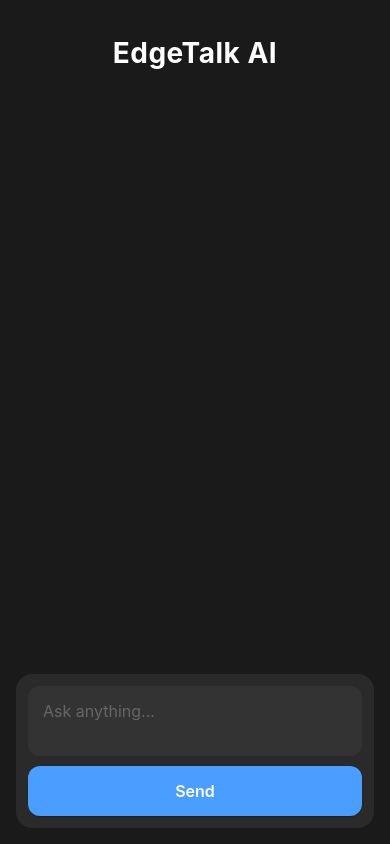
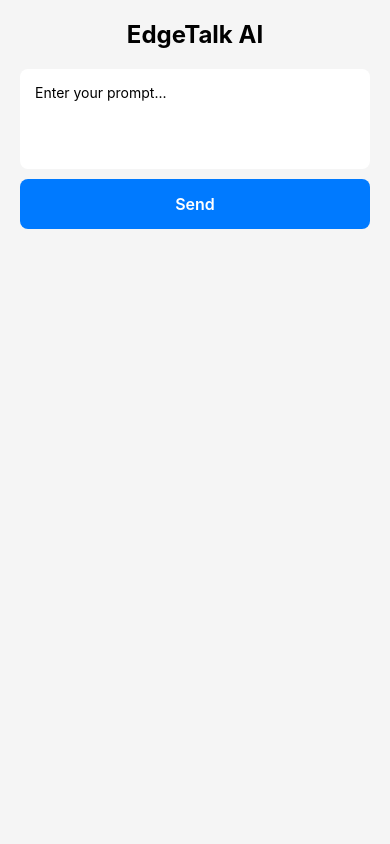
Before and after one commit to JoonasSal/we-have-gpt-at-home, a React Native app in the folder EdgeTalk/: screen / in a window 390 px wide. Built offline with nearby package versions, Linux system fonts and the light colour scheme.

Commit message:
Revert "Divided app into components and relocated styles to own file"
This reverts commit 82e1ec6243bf60ad6767e9d223d0e2f544a89bdb.

```diff
--- a/EdgeTalk/App.js
+++ b/EdgeTalk/App.js
@@ -1,11 +1,17 @@
 import React, { useState } from 'react';
-import { View, SafeAreaView } from 'react-native';
-import { API_URL } from '@env';
-import styles from './src/styles/AppStyles';
+import {
+  View,
+  Text,
+  TextInput,
+  TouchableOpacity,
+  StyleSheet,
+  ActivityIndicator,
+  ScrollView,
+  SafeAreaView
+} from 'react-native';
 
-import Header from './src/components/Header';
-import ResponseList from './src/components/ResponseList';
-import PromptInput from './src/components/PromptInput';
+// You might want to store this in a config file or environment variable
+const API_URL = 'http://192.168.1.223:5000/generate';
 
 const App = () => {
   const [prompt, setPrompt] = useState('');
@@ -45,18 +51,94 @@ const App = () => {
 
   return (
     <SafeAreaView style={styles.container}>
-      <View style={styles.mainContainer}>
-        <Header />
-        <ResponseList error={error} response={response} />
-        <PromptInput
-          prompt={prompt}
-          setPrompt={setPrompt}
-          loading={loading}
-          onSubmit={fetchResponse}
-        />
-      </View>
+      <ScrollView contentContainerStyle={styles.scrollContent}>
+        <Text style={styles.title}>EdgeTalk AI</Text>
+
+        <View style={styles.inputContainer}>
+          <TextInput
+            style={styles.input}
+            placeholder="Enter your prompt..."
+            value={prompt}
+            onChangeText={setPrompt}
+            multiline
+          />
+
+          <TouchableOpacity
+            style={styles.button}
+            onPress={fetchResponse}
+            disabled={loading}
+          >
+            {loading ? (
+              <ActivityIndicator color="#fff" />
+            ) : (
+              <Text style={styles.buttonText}>Send</Text>
+            )}
+          </TouchableOpacity>
+        </View>
+
+        {error ? (
+          <Text style={styles.error}>{error}</Text>
+        ) : null}
+
+        {response ? (
+          <View style={styles.responseContainer}>
+            <Text style={styles.responseText}>{response}</Text>
+          </View>
+        ) : null}
+      </ScrollView>
     </SafeAreaView>
   );
 };
 
+const styles = StyleSheet.create({
+  container: {
+    flex: 1,
+    backgroundColor: '#f5f5f5',
+  },
+  scrollContent: {
+    padding: 20,
+  },
+  title: {
+    fontSize: 24,
+    fontWeight: 'bold',
+    textAlign: 'center',
+    marginBottom: 20,
+  },
+  inputContainer: {
+    marginBottom: 20,
+  },
+  input: {
+    backgroundColor: '#fff',
+    borderRadius: 8,
+    padding: 15,
+    marginBottom: 10,
+    minHeight: 100,
+    textAlignVertical: 'top',
+  },
+  button: {
+    backgroundColor: '#007AFF',
+    borderRadius: 8,
+    padding: 15,
+    alignItems: 'center',
+  },
+  buttonText: {
+    color: '#fff',
+    fontSize: 16,
+    fontWeight: '600',
+  },
+  error: {
+    color: 'red',
+    marginBottom: 10,
+  },
+  responseContainer: {
+    backgroundColor: '#fff',
+    borderRadius: 8,
+    padding: 15,
+  },
+  responseText: {
+    fontSize: 16,
+    lineHeight: 24,
+  },
+});
+
 export default App;
--- a/EdgeTalk/babel.config.js
+++ /dev/null
@@ -1,16 +0,0 @@
-module.exports = function(api) {
-  api.cache(true);
-  return {
-    presets: ['babel-preset-expo'],
-    plugins: [
-      ["module:react-native-dotenv", {
-        "moduleName": "@env",
-        "path": ".env",
-        "blacklist": null,
-        "whitelist": null,
-        "safe": false,
-        "allowUndefined": true
-      }]
-    ]
-  };
-};
--- a/EdgeTalk/src/components/Header.js
+++ /dev/null
@@ -1,9 +0,0 @@
-import React from 'react';
-import { Text } from 'react-native';
-import styles from '../styles/AppStyles';
-
-const Header = () => (
-  <Text style={styles.title}>EdgeTalk AI</Text>
-);
-
-export default Header;
--- a/EdgeTalk/src/components/PromptInput.js
+++ /dev/null
@@ -1,53 +0,0 @@
-import React from 'react';
-import {
-  View,
-  TextInput,
-  TouchableOpacity,
-  Text,
-  ActivityIndicator,
-  KeyboardAvoidingView,
-  Platform,
-  Keyboard
-} from 'react-native';
-import styles, { colors } from '../styles/AppStyles';
-
-const PromptInput = ({ prompt, setPrompt, loading, onSubmit }) => {
-  const InputContainer = ({ children }) => (
-    <View style={styles.inputContainer}>
-      <TextInput
-        style={styles.input}
-        placeholder="Ask anything..."
-        placeholderTextColor={colors.placeholder}
-        value={prompt}
-        onChangeText={setPrompt}
-        multiline
-      />
-
-      <TouchableOpacity
-        style={[styles.button, loading && styles.buttonDisabled]}
-        onPress={() => {
-          Keyboard.dismiss();
-          onSubmit();
-        }}
-        disabled={loading}
-      >
-        {loading ? (
-          <ActivityIndicator color={colors.text} />
-        ) : (
-          <Text style={styles.buttonText}>Send</Text>
-        )}
-      </TouchableOpacity>
-      {children}
-    </View>
-  );
-
-  return Platform.OS === 'ios' ? (
-    <KeyboardAvoidingView behavior="padding">
-      <InputContainer />
-    </KeyboardAvoidingView>
-  ) : (
-    <InputContainer />
-  );
-};
-
-export default PromptInput;
--- a/EdgeTalk/src/components/ResponseList.js
+++ /dev/null
@@ -1,23 +0,0 @@
-import React from 'react';
-import { ScrollView, View, Text } from 'react-native';
-import styles from '../styles/AppStyles';
-
-const ResponseList = ({ error, response }) => (
-  <ScrollView
-    style={styles.responseScroll}
-    contentContainerStyle={styles.responseScrollContent}
-    keyboardShouldPersistTaps="handled"
-  >
-    {error ? (
-      <Text style={styles.error}>{error}</Text>
-    ) : null}
-
-    {response ? (
-      <View style={styles.responseContainer}>
-        <Text style={styles.responseText}>{response}</Text>
-      </View>
-    ) : null}
-  </ScrollView>
-);
-
-export default ResponseList;
--- a/EdgeTalk/src/styles/AppStyles.js
+++ /dev/null
@@ -1,104 +0,0 @@
-import { StyleSheet, Platform, StatusBar } from 'react-native';
-
-export const colors = {
-  background: '#1A1A1A',
-  surface: '#2A2A2A',
-  input: '#333333',
-  primary: '#4A9EFF',
-  primaryDisabled: '#2A5A8F',
-  error: '#FF6B6B',
-  text: '#FFFFFF',
-  placeholder: '#666666'
-};
-
-export default StyleSheet.create({
-  container: {
-    flex: 1,
-    backgroundColor: colors.background,
-  },
-  mainContainer: {
-    flex: 1,
-    padding: 16,
-    paddingTop: Platform.OS === 'android' ? StatusBar.currentHeight + 16 : 16,
-  },
-  title: {
-    fontSize: 28,
-    fontWeight: 'bold',
-    textAlign: 'center',
-    marginVertical: 20,
-    color: colors.text,
-    letterSpacing: 0.5,
-  },
-  responseScroll: {
-    flex: 1,
-    marginBottom: 10,
-  },
-  responseScrollContent: {
-    paddingBottom: 20,
-  },
-  inputContainer: {
-    backgroundColor: colors.surface,
-    borderRadius: 16,
-    padding: 12,
-  },
-  input: {
-    backgroundColor: colors.input,
-    borderRadius: 12,
-    padding: 15,
-    marginBottom: 10,
-    minHeight: 60,
-    maxHeight: 100,
-    textAlignVertical: 'top',
-    color: colors.text,
-    fontSize: 16,
-  },
-  button: {
-    backgroundColor: colors.primary,
-    borderRadius: 12,
-    padding: 15,
-    alignItems: 'center',
-    elevation: 2,
-    shadowColor: '#000',
-    shadowOffset: {
-      width: 0,
-      height: 1,
-    },
-    shadowOpacity: 0.2,
-    shadowRadius: 1.41,
-  },
-  buttonDisabled: {
-    backgroundColor: colors.primaryDisabled,
-  },
-  buttonText: {
-    color: colors.text,
-    fontSize: 16,
-    fontWeight: '600',
-  },
-  error: {
-    color: colors.error,
-    marginBottom: 10,
-    fontSize: 14,
-    textAlign: 'center',
-  },
-  responseContainer: {
-    backgroundColor: colors.surface,
-    borderRadius: 12,
-    padding: 16,
-    marginBottom: 10,
-    borderLeftWidth: 4,
-    borderLeftColor: colors.primary,
-    elevation: 2,
-    shadowColor: '#000',
-    shadowOffset: {
-      width: 0,
-      height: 1,
-    },
-    shadowOpacity: 0.2,
-    shadowRadius: 1.41,
-  },
-  responseText: {
-    fontSize: 16,
-    lineHeight: 24,
-    color: colors.text,
-  },
-});
```
Also changed, not shown: 1 other file (tests, documents, lock files or other folders).
